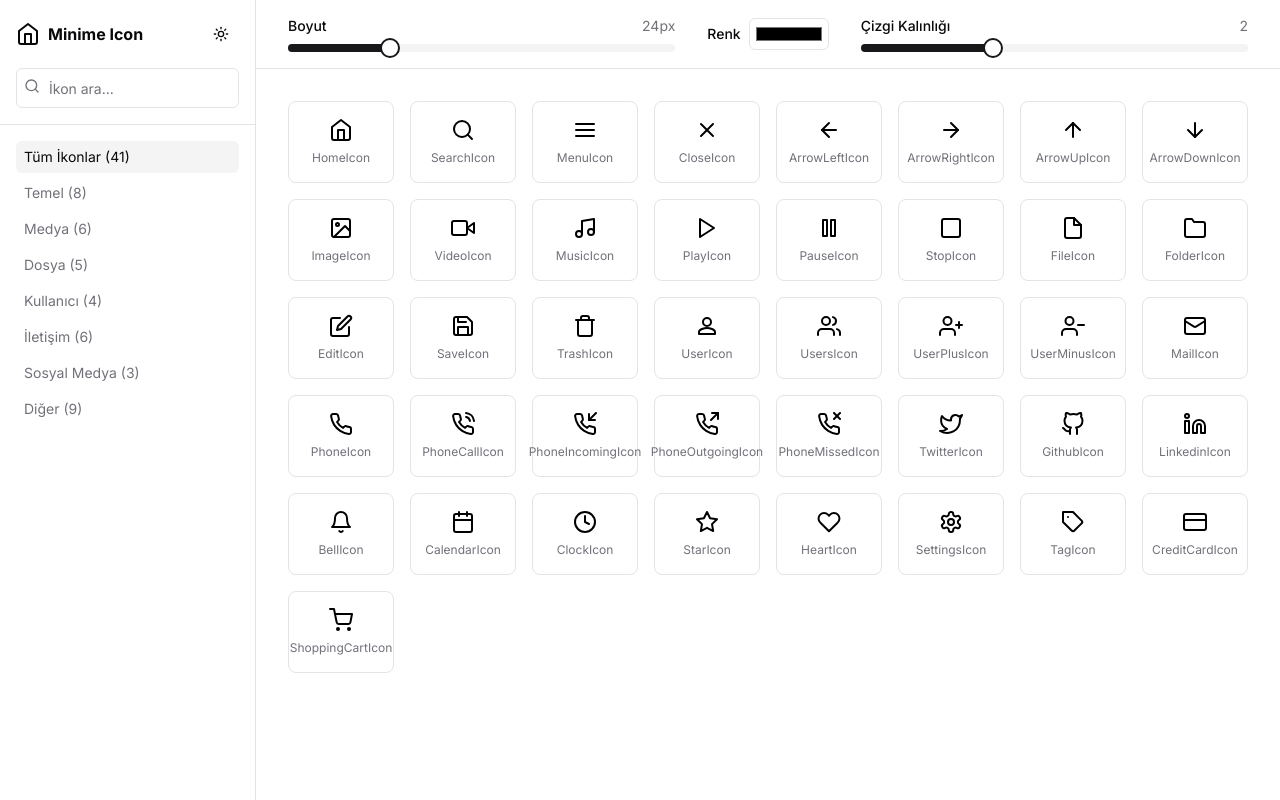
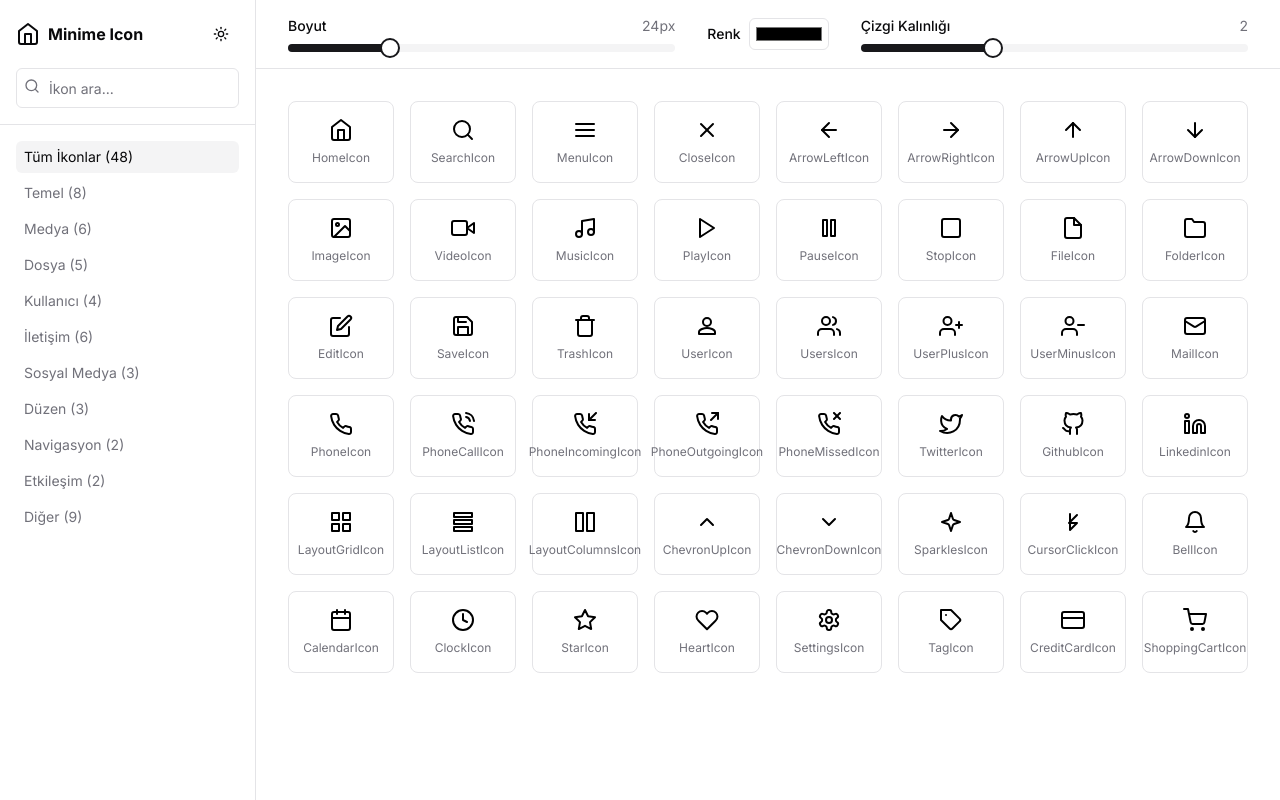
Before and after one commit to gamzesirin/minime-icons, a Next.js app: page /icons in a window 1280 px wide. Built offline with nearby package versions, Linux system fonts and the light colour scheme.

Commit message:
feat : update icon.ts

```diff
--- a/data/icons.ts
+++ b/data/icons.ts
@@ -1,7 +1,25 @@
 import { Icon } from '@/types/Icon'
 import * as Icons from '@/icons'
+import { SparklesIcon } from '@/icons/SparklesIcon'
+import { LayoutGridIcon } from '@/icons/LayoutGridIcon'
+import { LayoutListIcon } from '@/icons/LayoutListIcon'
+import { LayoutColumnsIcon } from '@/icons/LayoutColumnsIcon'
+import { ChevronUpIcon } from '@/icons/ChevronUpIcon'
+import { ChevronDownIcon } from '@/icons/ChevronDownIcon'
+import { CursorClickIcon } from '@/icons/CursorClickIcon'
 
-export const categories = ['Temel', 'Medya', 'Dosya', 'Kullanıcı', 'İletişim', 'Sosyal Medya', 'Diğer'] as const
+export const categories = [
+	'Temel',
+	'Medya',
+	'Dosya',
+	'Kullanıcı',
+	'İletişim',
+	'Sosyal Medya',
+	'Düzen',
+	'Navigasyon',
+	'Etkileşim',
+	'Diğer'
+] as const
 
 export type Category = (typeof categories)[number]
 
@@ -250,6 +268,61 @@ export const IconList: IconData[] = [
 		tags: ['linkedin', 'iş', 'profesyonel']
 	},
 
+	// Düzen kategorisi için yeni ikonlar
+	{
+		id: 'layout-grid',
+		name: 'LayoutGridIcon',
+		component: LayoutGridIcon,
+		category: 'Düzen',
+		tags: ['grid', 'ızgara', 'düzen']
+	},
+	{
+		id: 'layout-list',
+		name: 'LayoutListIcon',
+		component: LayoutListIcon,
+		category: 'Düzen',
+		tags: ['liste', 'düzen']
+	},
+	{
+		id: 'layout-columns',
+		name: 'LayoutColumnsIcon',
+		component: LayoutColumnsIcon,
+		category: 'Düzen',
+		tags: ['sütunlar', 'düzen']
+	},
+
+	// Navigasyon kategorisi için yeni ikonlar
+	{
+		id: 'chevron-up',
+		name: 'ChevronUpIcon',
+		component: ChevronUpIcon,
+		category: 'Navigasyon',
+		tags: ['yukarı', 'ok']
+	},
+	{
+		id: 'chevron-down',
+		name: 'ChevronDownIcon',
+		component: ChevronDownIcon,
+		category: 'Navigasyon',
+		tags: ['aşağı', 'ok']
+	},
+
+	// Etkileşim kategorisi için yeni ikonlar
+	{
+		id: 'sparkles',
+		name: 'SparklesIcon',
+		component: SparklesIcon,
+		category: 'Etkileşim',
+		tags: ['parıltı', 'yıldız', 'efekt']
+	},
+	{
+		id: 'cursor-click',
+		name: 'CursorClickIcon',
+		component: CursorClickIcon,
+		category: 'Etkileşim',
+		tags: ['tıklama', 'imleç']
+	},
+
 	// Diğer İkonlar
 	{
 		id: 'bell',
--- a/types/Icon.ts
+++ b/types/Icon.ts
@@ -3,7 +3,9 @@ import { CSSProperties } from 'react'
 export interface IconProps {
 	size?: number
 	color?: string
+	strokeWidth?: number
 	style?: CSSProperties
+	className?: string
 }
 
 export type Icon = React.FC<IconProps>
```
